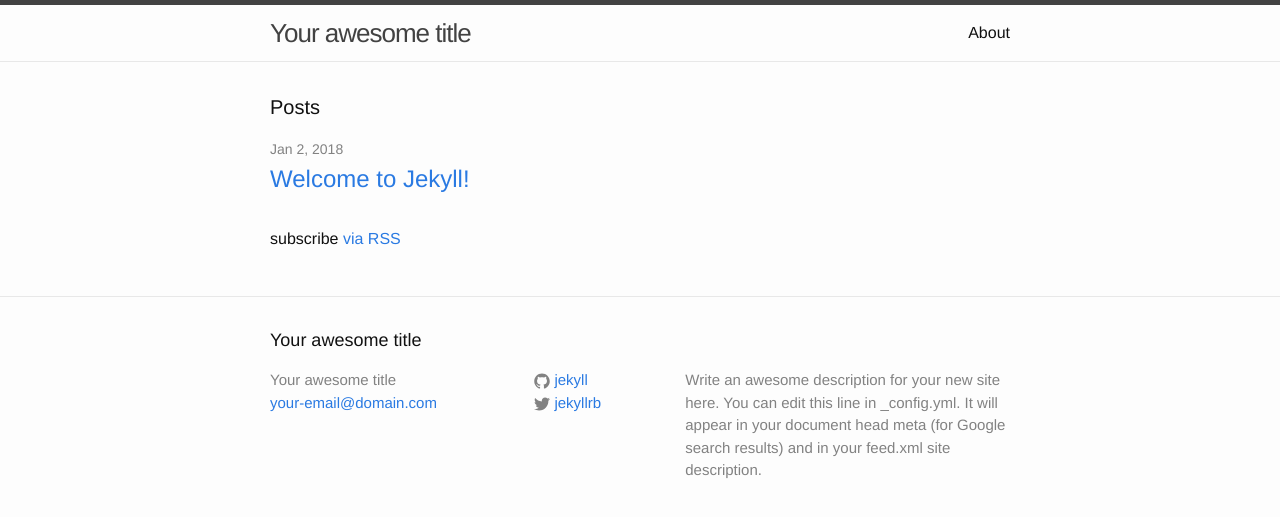
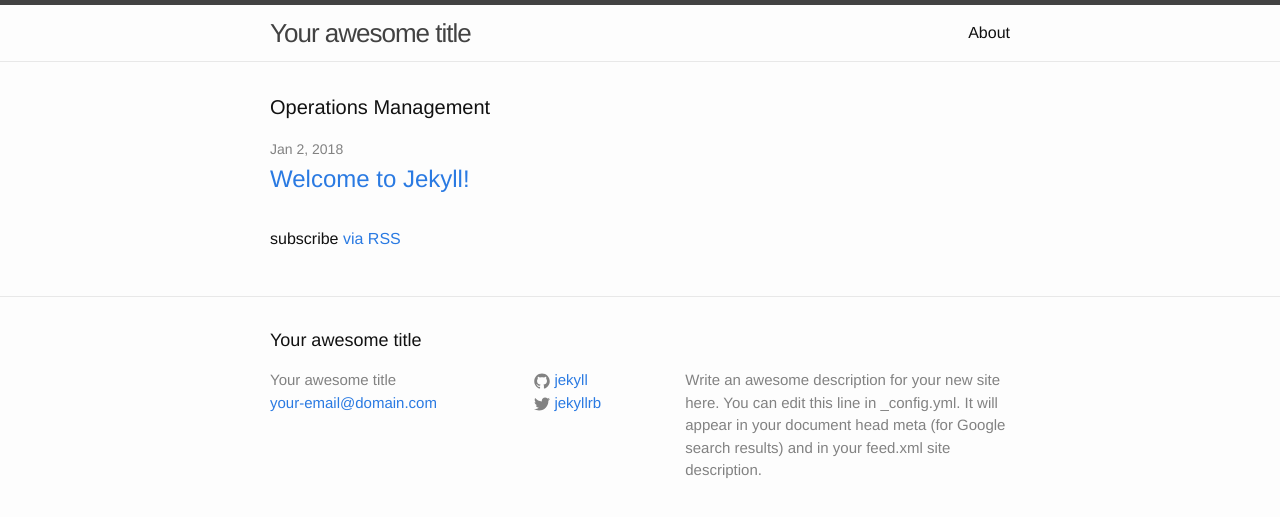
Before and after one commit to rockygiglio/rockygiglio.github.io, a Jekyll site: the page built from index.html, in a window 1280 px wide. Shown: the top 517 px of the page. Built offline with Jekyll 4.4.1, drawn with Linux system fonts in a browser that asks for light colours.

Commit message:
index update

```diff
--- a/index.html
+++ b/index.html
@@ -4,7 +4,7 @@
 
 <div class="home">
 
-  <h1 class="page-heading">Posts</h1>
+  <h1 class="page-heading">Operations Management</h1>
 
   <ul class="post-list">
     {% for post in site.posts %}
```
